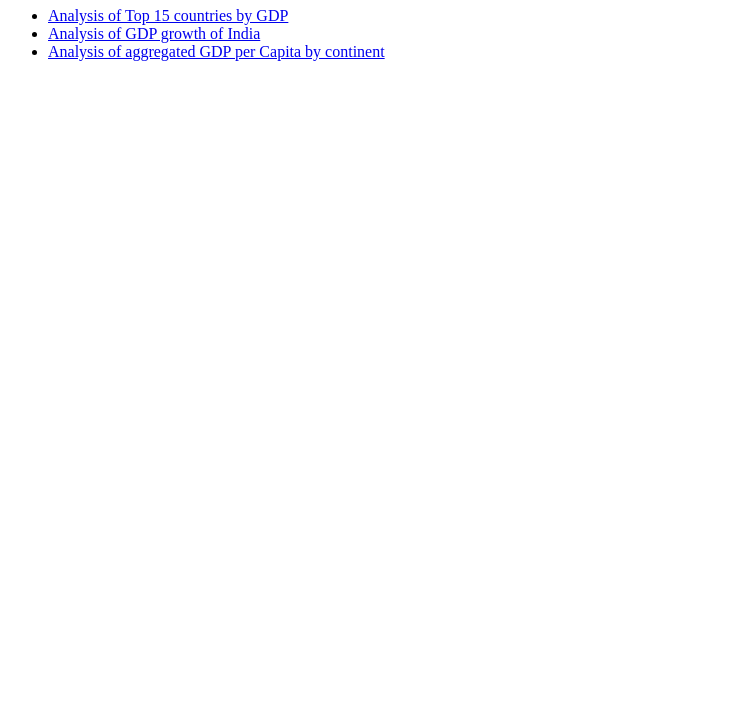
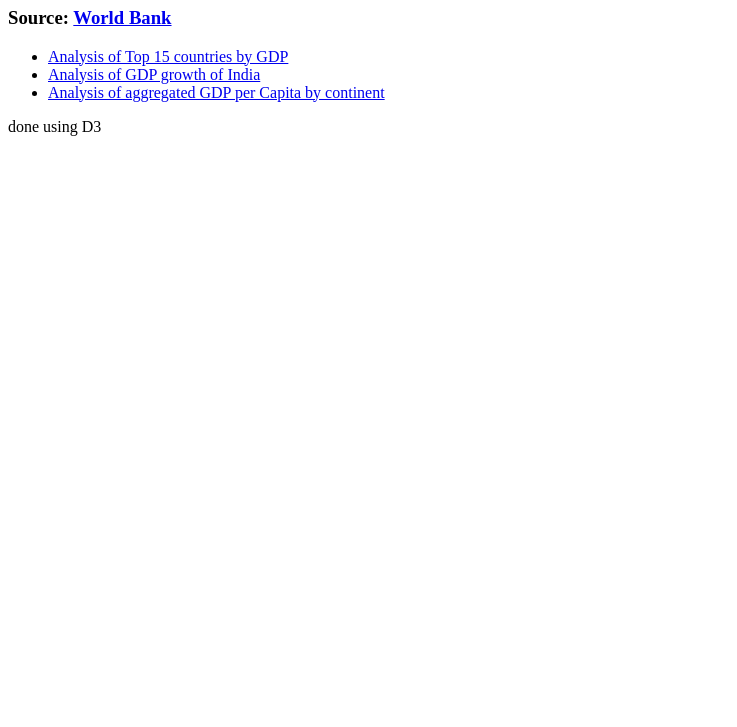
Before and after one commit to prateekreddy/FirstD3jsExample, a plain HTML site: page index.html in a window 1280 px wide. Shown: the part 73-800 px from the top of the page, without its empty margins (0-737 px from the left). Drawn offline with Linux system fonts and the light colour scheme.

Commit message:
Before Review2

```diff
--- a/index.html
+++ b/index.html
@@ -7,11 +7,15 @@
   </head>
   <body>
     <h1>Analysis of World Development Indicators - GDP</h1>
+    <h3>Source: <a target ="_blank" href="http://data.worldbank.org/data-catalog/world-development-indicators">World Bank</a></h3>
     <ul>
       <li><a href="top15PerCapita.html">Analysis of Top 15 countries by GDP</a></li>
       <li><a href="D3indiaGdpGrowth.html">Analysis of GDP growth of India</a></li>
       <li><a href="continentPerCapita.html">Analysis of aggregated GDP per Capita by continent</a></li>
     </ul>
+    <p>
+      done using D3
+    </p>
 
   </body>
 </html>
```
Also changed, not shown: D3indiaGdpGrowth.html (+1 -1 lines), continentPerCapita.html (+1 -1 lines), css/D3indiaGdpGrowth.css (deleted), js/D3indiaGdpGrowth.js (line endings or trailing spaces).
